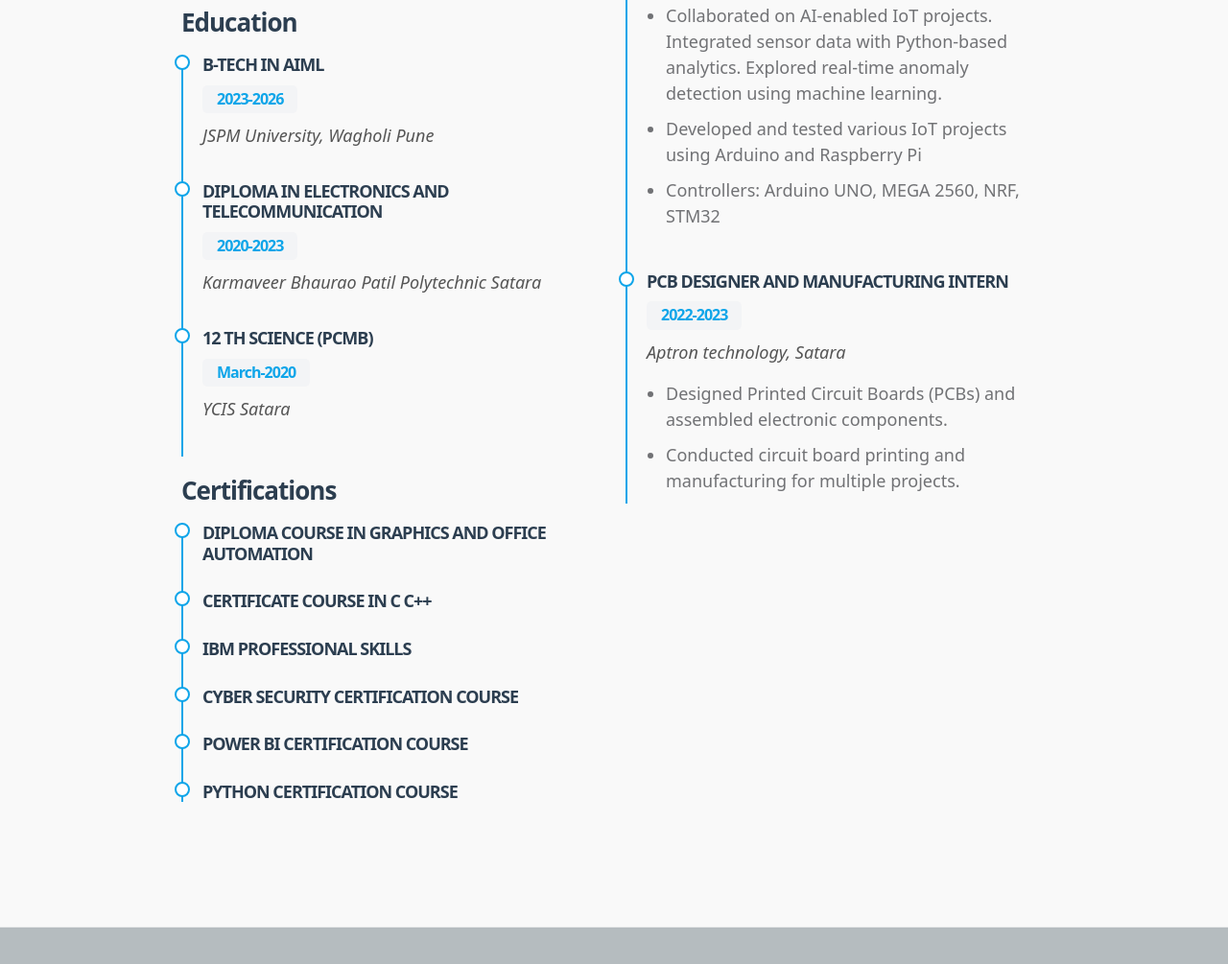
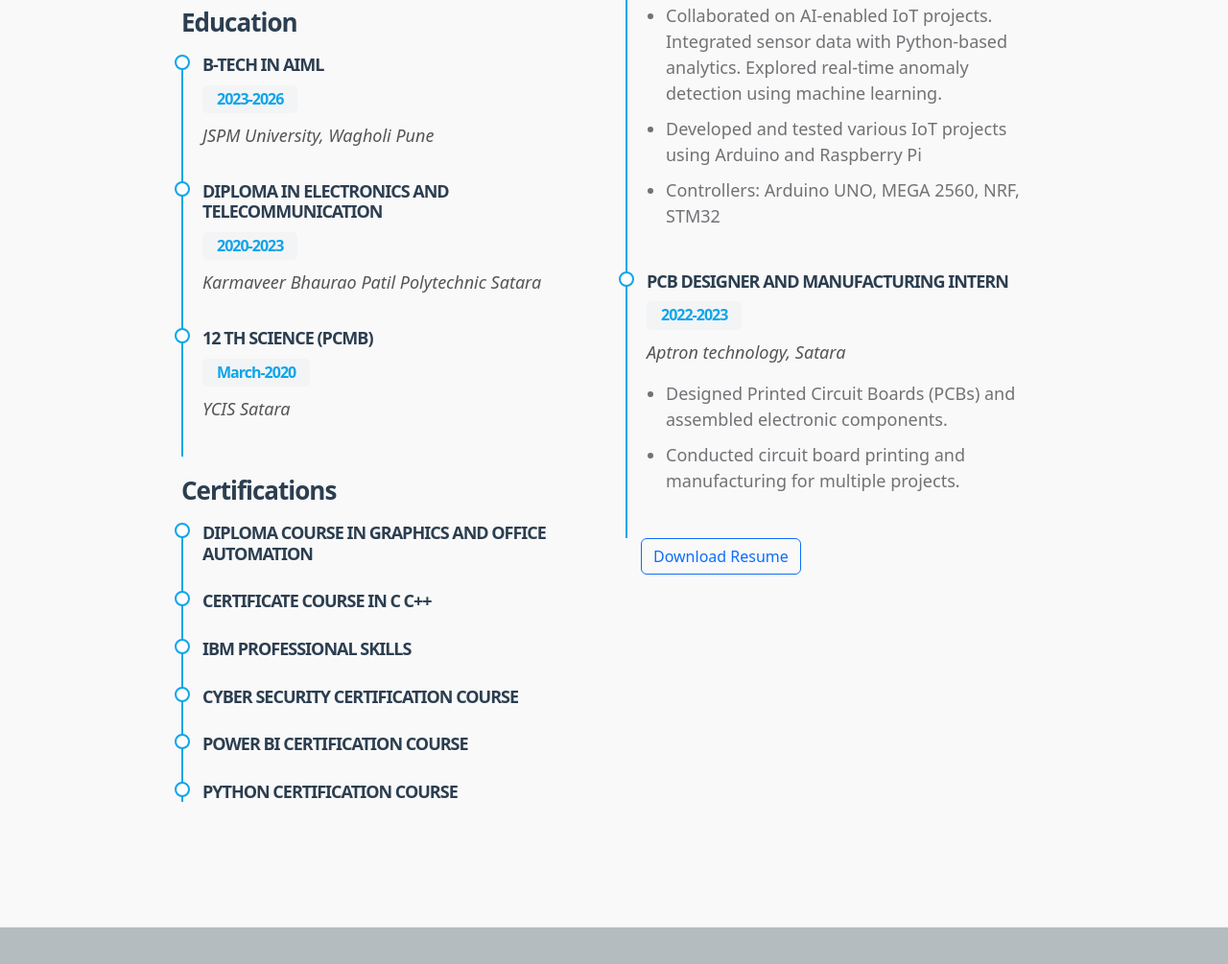
Before and after one commit to YadavHarry/Portfolio, a plain HTML site: page index.html in a window 1280 px wide. Shown: the part 3289-4294 px from the top of the page at 96% size. Drawn offline with nearby package versions, Linux system fonts and the light colour scheme.

Commit message:
index.html

```diff
--- a/index.html
+++ b/index.html
@@ -509,6 +509,10 @@
 
                                             </ul>
                                         </div><!-- Edn Resume Item -->
+                                         <a class="custom-btn btn btn-outline-primary ms-3" href="assets/pdf/Hariom_V_Yadav_.pdf" download
+                                            target="_blank">
+                                            Download Resume
+                                        </a>
 
                                     </div>
 
```
